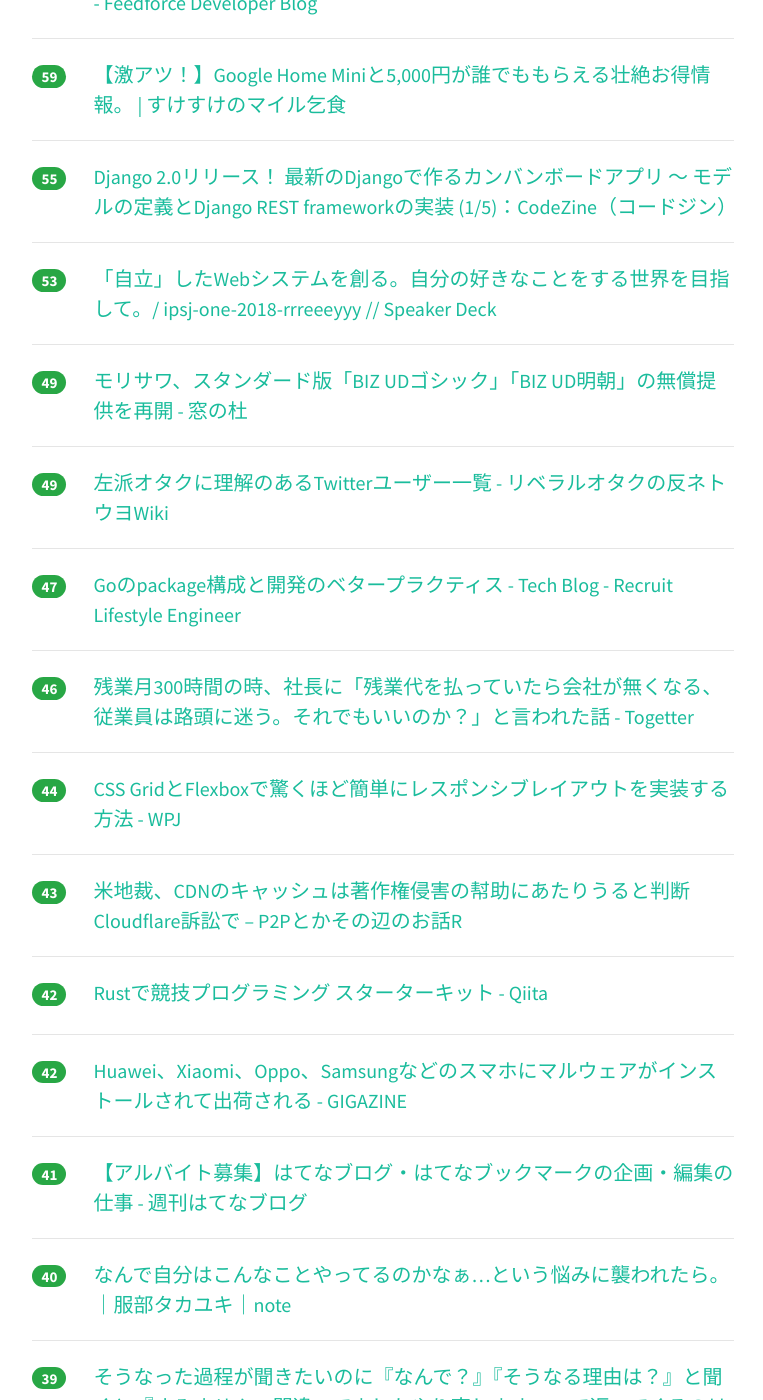
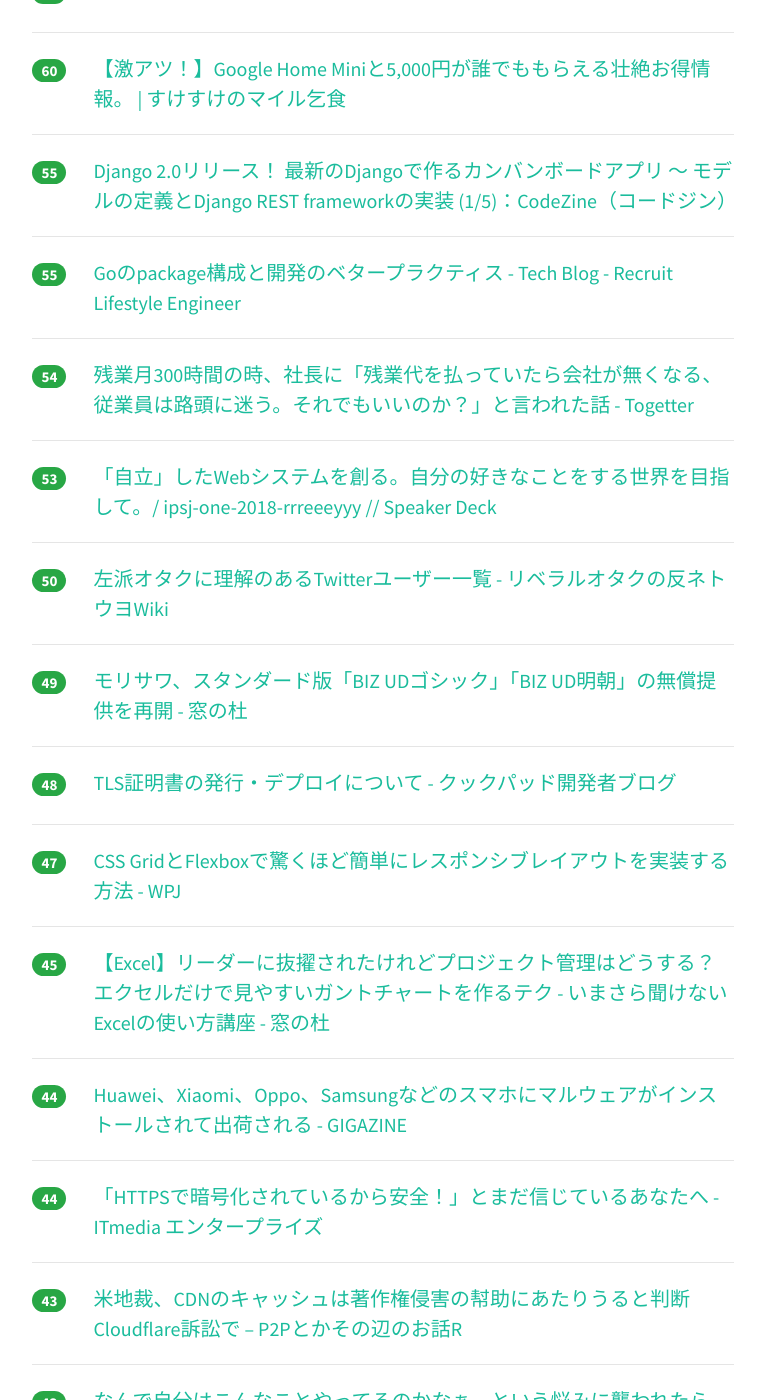
Before and after one commit to yatta47/hatena-matome-site, a Jekyll site: the page built from _posts/2018-03-16-hatena.md, in a window 1280 px wide and 1400 px high, scrolled down 1455 px. Shown: the whole window, without its empty margins (290-1053 px from the left). Built offline with Jekyll 4.4.1, drawn with Linux system fonts in a browser that asks for light colours; nearby versions of some CDN libraries; some of the changed text lies outside the part shown.

Commit message:
Updated 2018-03-16

```diff
--- a/_posts/2018-03-16-hatena.md
+++ b/_posts/2018-03-16-hatena.md
@@ -1,29 +1,34 @@
 ---
 layout: post
 title:  "2018-03-16 はてぶIT"
-date:   2018-03-16 22:02:28
+date:   2018-03-16 23:02:33
 tags: [it-hotentry]
 ---
-63 件のデータあり
+67 件のデータあり
 
 <hr><div class="row">
-<div class="col-1"><span class="badge badge-pill badge-success h2">447</span></div>
+<div class="col-1"><span class="badge badge-pill badge-success h2">456</span></div>
 <div class="col-11"><a href='https://qiita.com/jsakamoto/items/20d4893f6c8cdb0356f6' target='_blank'>C# で Single Page Web Application が書ける Blazor が凄かった件 - Qiita</a></div>
 </div>
 <hr>
 <div class="row">
-<div class="col-1"><span class="badge badge-pill badge-success h2">380</span></div>
+<div class="col-1"><span class="badge badge-pill badge-success h2">384</span></div>
 <div class="col-11"><a href='https://note.mu/nobgraphica/n/n3168349cacfd' target='_blank'>デザイナーの育成で大切にしたこと｜nobuo｜note</a></div>
 </div>
 <hr>
 <div class="row">
-<div class="col-1"><span class="badge badge-pill badge-success h2">260</span></div>
+<div class="col-1"><span class="badge badge-pill badge-success h2">267</span></div>
 <div class="col-11"><a href='https://about.mercari.com/press/news/article/20180316_atte_close/' target='_blank'>「メルカリ アッテ」サービス提供終了のお知らせ | 株式会社メルカリ</a></div>
 </div>
 <hr>
 <div class="row">
-<div class="col-1"><span class="badge badge-pill badge-success h2">259</span></div>
+<div class="col-1"><span class="badge badge-pill badge-success h2">260</span></div>
 <div class="col-11"><a href='https://this.kiji.is/346850898410488929' target='_blank'>小3男児がウイルス作成か　3人を児相通告、神奈川 - 共同通信</a></div>
+</div>
+<hr>
+<div class="row">
+<div class="col-1"><span class="badge badge-pill badge-success h2">166</span></div>
+<div class="col-11"><a href='http://nlab.itmedia.co.jp/nl/articles/1803/16/news094.html' target='_blank'>大手ゲーム攻略サイト「GameWith」、他サイトからの情報盗用で謝罪　勢い増す「企業型ゲーム攻略サイト」の問題浮き彫りに - ねとらぼ</a></div>
 </div>
 <hr>
 <div class="row">
@@ -32,28 +37,28 @@ tags: [it-hotentry]
 </div>
 <hr>
 <div class="row">
-<div class="col-1"><span class="badge badge-pill badge-success h2">130</span></div>
-<div class="col-11"><a href='http://nlab.itmedia.co.jp/nl/articles/1803/16/news094.html' target='_blank'>大手ゲーム攻略サイト「GameWith」、他サイトからの情報盗用で謝罪　勢い増す「企業型ゲーム攻略サイト」の問題浮き彫りに - ねとらぼ</a></div>
-</div>
-<hr>
-<div class="row">
-<div class="col-1"><span class="badge badge-pill badge-success h2">105</span></div>
+<div class="col-1"><span class="badge badge-pill badge-success h2">117</span></div>
 <div class="col-11"><a href='http://www.itmedia.co.jp/news/articles/1803/16/news071.html' target='_blank'>東京から寿司を“テレポーテーション”　味をデータ化、“ピクセル寿司”に - ITmedia NEWS</a></div>
 </div>
 <hr>
 <div class="row">
-<div class="col-1"><span class="badge badge-pill badge-success h2">97</span></div>
+<div class="col-1"><span class="badge badge-pill badge-success h2">101</span></div>
 <div class="col-11"><a href='https://coliss.com/articles/build-websites/operation/work/how-to-use-dialog-element.html' target='_blank'>HTML 5.2で新しく登場した<dialog>要素で、ダイアログ ボックスを実装する方法と注意点 | コリス</a></div>
 </div>
 <hr>
 <div class="row">
-<div class="col-1"><span class="badge badge-pill badge-success h2">92</span></div>
+<div class="col-1"><span class="badge badge-pill badge-success h2">100</span></div>
+<div class="col-11"><a href='https://copypet.jp/' target='_blank'>copypet.jp｜パーツで探す、web制作に使えるコピペサイト。</a></div>
+</div>
+<hr>
+<div class="row">
+<div class="col-1"><span class="badge badge-pill badge-success h2">96</span></div>
 <div class="col-11"><a href='http://blog-jp.mercariatte.com/entry/atte_close' target='_blank'>【重要】2018/05/31をもってメルカリ アッテのサービス提供を終了します - メルカリ アッテ公式ブログ</a></div>
 </div>
 <hr>
 <div class="row">
-<div class="col-1"><span class="badge badge-pill badge-success h2">66</span></div>
-<div class="col-11"><a href='https://copypet.jp/' target='_blank'>copypet.jp｜パーツで探す、web制作に使えるコピペサイト。</a></div>
+<div class="col-1"><span class="badge badge-pill badge-success h2">74</span></div>
+<div class="col-11"><a href='http://developer.feedforce.jp/entry/2018/03/16/141806' target='_blank'>GraphQLを使ったアプリケーションがリリースされたので勘所を考えた - Feedforce Developer Blog</a></div>
 </div>
 <hr>
 <div class="row">
@@ -67,12 +72,7 @@ tags: [it-hotentry]
 </div>
 <hr>
 <div class="row">
-<div class="col-1"><span class="badge badge-pill badge-success h2">64</span></div>
-<div class="col-11"><a href='http://developer.feedforce.jp/entry/2018/03/16/141806' target='_blank'>GraphQLを使ったアプリケーションがリリースされたので勘所を考えた - Feedforce Developer Blog</a></div>
-</div>
-<hr>
-<div class="row">
-<div class="col-1"><span class="badge badge-pill badge-success h2">59</span></div>
+<div class="col-1"><span class="badge badge-pill badge-success h2">60</span></div>
 <div class="col-11"><a href='https://www.sukesuke-mile-kojiki.net/entry/%E3%80%90%E6%BF%80%E3%82%A2%E3%83%84%EF%BC%81%E3%80%91google-home-mini%E3%81%A85000%E5%86%86%E3%81%8C%E8%AA%B0%E3%81%A7%E3%82%82%E3%82%82%E3%82%89%E3%81%88%E3%82%8B%E5%A3%AE%E7%B5%B6%E3%81%8A' target='_blank'>【激アツ！】Google Home Miniと5,000円が誰でももらえる壮絶お得情報。 | すけすけのマイル乞食</a></div>
 </div>
 <hr>
@@ -82,8 +82,23 @@ tags: [it-hotentry]
 </div>
 <hr>
 <div class="row">
+<div class="col-1"><span class="badge badge-pill badge-success h2">55</span></div>
+<div class="col-11"><a href='https://engineer.recruit-lifestyle.co.jp/techblog/2018-03-16-go-ddd/' target='_blank'>Goのpackage構成と開発のベタープラクティス - Tech Blog - Recruit Lifestyle Engineer</a></div>
+</div>
+<hr>
+<div class="row">
+<div class="col-1"><span class="badge badge-pill badge-success h2">54</span></div>
+<div class="col-11"><a href='https://togetter.com/li/1209111' target='_blank'>残業月300時間の時、社長に「残業代を払っていたら会社が無くなる、従業員は路頭に迷う。それでもいいのか？」と言われた話 - Togetter</a></div>
+</div>
+<hr>
+<div class="row">
 <div class="col-1"><span class="badge badge-pill badge-success h2">53</span></div>
 <div class="col-11"><a href='https://speakerdeck.com/rrreeeyyy/ipsj-one-2018-rrreeeyyy' target='_blank'>「自立」したWebシステムを創る。自分の好きなことをする世界を目指して。/ ipsj-one-2018-rrreeeyyy // Speaker Deck</a></div>
+</div>
+<hr>
+<div class="row">
+<div class="col-1"><span class="badge badge-pill badge-success h2">50</span></div>
+<div class="col-11"><a href='http://seesaawiki.jp/libeota/d/%BA%B8%C7%C9%A5%AA%A5%BF%A5%AF%A4%CB%CD%FD%B2%F2%A4%CE%A4%A2%A4%EBTwitter%A5%E6%A1%BC%A5%B6%A1%BC%B0%EC%CD%F7' target='_blank'>左派オタクに理解のあるTwitterユーザー一覧 - リベラルオタクの反ネトウヨWiki</a></div>
 </div>
 <hr>
 <div class="row">
@@ -92,23 +107,28 @@ tags: [it-hotentry]
 </div>
 <hr>
 <div class="row">
-<div class="col-1"><span class="badge badge-pill badge-success h2">49</span></div>
-<div class="col-11"><a href='http://seesaawiki.jp/libeota/d/%BA%B8%C7%C9%A5%AA%A5%BF%A5%AF%A4%CB%CD%FD%B2%F2%A4%CE%A4%A2%A4%EBTwitter%A5%E6%A1%BC%A5%B6%A1%BC%B0%EC%CD%F7' target='_blank'>左派オタクに理解のあるTwitterユーザー一覧 - リベラルオタクの反ネトウヨWiki</a></div>
+<div class="col-1"><span class="badge badge-pill badge-success h2">48</span></div>
+<div class="col-11"><a href='http://techlife.cookpad.com/entry/2018/03/16/115340' target='_blank'>TLS証明書の発行・デプロイについて - クックパッド開発者ブログ</a></div>
 </div>
 <hr>
 <div class="row">
 <div class="col-1"><span class="badge badge-pill badge-success h2">47</span></div>
-<div class="col-11"><a href='https://engineer.recruit-lifestyle.co.jp/techblog/2018-03-16-go-ddd/' target='_blank'>Goのpackage構成と開発のベタープラクティス - Tech Blog - Recruit Lifestyle Engineer</a></div>
+<div class="col-11"><a href='https://www.webprofessional.jp/media-queries-using-css-grid-and-flexbox/' target='_blank'>CSS GridとFlexboxで驚くほど簡単にレスポンシブレイアウトを実装する方法 - WPJ</a></div>
 </div>
 <hr>
 <div class="row">
-<div class="col-1"><span class="badge badge-pill badge-success h2">46</span></div>
-<div class="col-11"><a href='https://togetter.com/li/1209111' target='_blank'>残業月300時間の時、社長に「残業代を払っていたら会社が無くなる、従業員は路頭に迷う。それでもいいのか？」と言われた話 - Togetter</a></div>
+<div class="col-1"><span class="badge badge-pill badge-success h2">45</span></div>
+<div class="col-11"><a href='https://forest.watch.impress.co.jp/docs/serial/exceltips/1111391.html' target='_blank'>【Excel】リーダーに抜擢されたけれどプロジェクト管理はどうする？エクセルだけで見やすいガントチャートを作るテク - いまさら聞けないExcelの使い方講座 - 窓の杜</a></div>
 </div>
 <hr>
 <div class="row">
 <div class="col-1"><span class="badge badge-pill badge-success h2">44</span></div>
-<div class="col-11"><a href='https://www.webprofessional.jp/media-queries-using-css-grid-and-flexbox/' target='_blank'>CSS GridとFlexboxで驚くほど簡単にレスポンシブレイアウトを実装する方法 - WPJ</a></div>
+<div class="col-11"><a href='https://gigazine.net/news/20180316-rottensys/' target='_blank'>Huawei、Xiaomi、Oppo、Samsungなどのスマホにマルウェアがインストールされて出荷される - GIGAZINE</a></div>
+</div>
+<hr>
+<div class="row">
+<div class="col-1"><span class="badge badge-pill badge-success h2">44</span></div>
+<div class="col-11"><a href='http://www.itmedia.co.jp/enterprise/articles/1803/16/news015.html' target='_blank'>「HTTPSで暗号化されているから安全！」とまだ信じているあなたへ - ITmedia エンタープライズ</a></div>
 </div>
 <hr>
 <div class="row">
@@ -117,13 +137,13 @@ tags: [it-hotentry]
 </div>
 <hr>
 <div class="row">
-<div class="col-1"><span class="badge badge-pill badge-success h2">42</span></div>
-<div class="col-11"><a href='https://qiita.com/hatoo@github/items/fa14ad36a1b568d14f3e' target='_blank'>Rustで競技プログラミング スターターキット - Qiita</a></div>
+<div class="col-1"><span class="badge badge-pill badge-success h2">43</span></div>
+<div class="col-11"><a href='https://note.mu/thattori/n/n7f7941d15fa1' target='_blank'>なんで自分はこんなことやってるのかなぁ…という悩みに襲われたら。｜服部タカユキ｜note</a></div>
 </div>
 <hr>
 <div class="row">
 <div class="col-1"><span class="badge badge-pill badge-success h2">42</span></div>
-<div class="col-11"><a href='https://gigazine.net/news/20180316-rottensys/' target='_blank'>Huawei、Xiaomi、Oppo、Samsungなどのスマホにマルウェアがインストールされて出荷される - GIGAZINE</a></div>
+<div class="col-11"><a href='https://qiita.com/hatoo@github/items/fa14ad36a1b568d14f3e' target='_blank'>Rustで競技プログラミング スターターキット - Qiita</a></div>
 </div>
 <hr>
 <div class="row">
@@ -133,7 +153,7 @@ tags: [it-hotentry]
 <hr>
 <div class="row">
 <div class="col-1"><span class="badge badge-pill badge-success h2">40</span></div>
-<div class="col-11"><a href='https://note.mu/thattori/n/n7f7941d15fa1' target='_blank'>なんで自分はこんなことやってるのかなぁ…という悩みに襲われたら。｜服部タカユキ｜note</a></div>
+<div class="col-11"><a href='https://pc.watch.impress.co.jp/docs/column/config/1111852.html' target='_blank'>【山田祥平のRe:config.sys】フルMVNOにしかできないことって何だ - PC Watch</a></div>
 </div>
 <hr>
 <div class="row">
@@ -147,16 +167,6 @@ tags: [it-hotentry]
 </div>
 <hr>
 <div class="row">
-<div class="col-1"><span class="badge badge-pill badge-success h2">39</span></div>
-<div class="col-11"><a href='https://pc.watch.impress.co.jp/docs/column/config/1111852.html' target='_blank'>【山田祥平のRe:config.sys】フルMVNOにしかできないことって何だ - PC Watch</a></div>
-</div>
-<hr>
-<div class="row">
-<div class="col-1"><span class="badge badge-pill badge-success h2">39</span></div>
-<div class="col-11"><a href='https://forest.watch.impress.co.jp/docs/serial/exceltips/1111391.html' target='_blank'>【Excel】リーダーに抜擢されたけれどプロジェクト管理はどうする？エクセルだけで見やすいガントチャートを作るテク - いまさら聞けないExcelの使い方講座 - 窓の杜</a></div>
-</div>
-<hr>
-<div class="row">
 <div class="col-1"><span class="badge badge-pill badge-success h2">38</span></div>
 <div class="col-11"><a href='https://qiita.com/mizchi/items/1ed9efd962110712b56b' target='_blank'>next.js で lighthouse 満点を目指した - Qiita</a></div>
 </div>
@@ -167,8 +177,8 @@ tags: [it-hotentry]
 </div>
 <hr>
 <div class="row">
-<div class="col-1"><span class="badge badge-pill badge-success h2">37</span></div>
-<div class="col-11"><a href='http://techlife.cookpad.com/entry/2018/03/16/115340' target='_blank'>TLS証明書の発行・デプロイについて - クックパッド開発者ブログ</a></div>
+<div class="col-1"><span class="badge badge-pill badge-success h2">36</span></div>
+<div class="col-11"><a href='https://ics.media/entry/17470' target='_blank'>JavaScript製アニメーションライブラリの原理！ イージングとCSSフィルターを組み込む方法 - ICS MEDIA</a></div>
 </div>
 <hr>
 <div class="row">
@@ -192,16 +202,6 @@ tags: [it-hotentry]
 </div>
 <hr>
 <div class="row">
-<div class="col-1"><span class="badge badge-pill badge-success h2">32</span></div>
-<div class="col-11"><a href='http://www.itmedia.co.jp/enterprise/articles/1803/16/news015.html' target='_blank'>「HTTPSで暗号化されているから安全！」とまだ信じているあなたへ - ITmedia エンタープライズ</a></div>
-</div>
-<hr>
-<div class="row">
-<div class="col-1"><span class="badge badge-pill badge-success h2">31</span></div>
-<div class="col-11"><a href='https://ics.media/entry/17470' target='_blank'>JavaScript製アニメーションライブラリの原理！ イージングとCSSフィルターを組み込む方法 - ICS MEDIA</a></div>
-</div>
-<hr>
-<div class="row">
 <div class="col-1"><span class="badge badge-pill badge-success h2">30</span></div>
 <div class="col-11"><a href='https://internet.watch.impress.co.jp/docs/imreboot/column/1111735.html' target='_blank'>やはり日本のITスキルは周回遅れ、ITとは何かの再認識を【iNTERNET magazine Reboot】 - INTERNET Watch</a></div>
 </div>
@@ -222,6 +222,11 @@ tags: [it-hotentry]
 </div>
 <hr>
 <div class="row">
+<div class="col-1"><span class="badge badge-pill badge-success h2">28</span></div>
+<div class="col-11"><a href='http://blog.otakumode.com/2018/03/16/remote-work-2018/' target='_blank'>リモートワークについて | Tokyo Otaku Mode Blog</a></div>
+</div>
+<hr>
+<div class="row">
 <div class="col-1"><span class="badge badge-pill badge-success h2">27</span></div>
 <div class="col-11"><a href='http://www.itmedia.co.jp/news/articles/1803/15/news117.html' target='_blank'>過酷すぎ？　モバイルバッテリーを釘刺し、火あぶりに　Cheeroの「安全性試験」がガチすぎる理由 (1/2) - ITmedia NEWS</a></div>
 </div>
@@ -232,13 +237,33 @@ tags: [it-hotentry]
 </div>
 <hr>
 <div class="row">
+<div class="col-1"><span class="badge badge-pill badge-success h2">27</span></div>
+<div class="col-11"><a href='https://security.srad.jp/story/18/03/16/0512259/' target='_blank'>Let's Encrypt、ワイルドカード証明書の発行を開始 | スラド セキュリティ</a></div>
+</div>
+<hr>
+<div class="row">
+<div class="col-1"><span class="badge badge-pill badge-success h2">27</span></div>
+<div class="col-11"><a href='https://www.nikkei.com/article/DGXMZO28228340W8A310C1EA6000/' target='_blank'>アリババ、日本版スマホ決済延期　情報流出に懸念の声　　：日本経済新聞</a></div>
+</div>
+<hr>
+<div class="row">
 <div class="col-1"><span class="badge badge-pill badge-success h2">26</span></div>
 <div class="col-11"><a href='http://s-max.jp/archives/1742481.html' target='_blank'>IIJが日本初のフルMVNOによる携帯電話サービスを提供開始！NTTドコモ網で加入者管理機能（HLR／HSS）を保有・運用し、まずは法人向けと訪日向け「Japan Travel SIM」で提供 - S-MAX</a></div>
 </div>
 <hr>
 <div class="row">
+<div class="col-1"><span class="badge badge-pill badge-success h2">26</span></div>
+<div class="col-11"><a href='http://www.itmedia.co.jp/pcuser/articles/1803/16/news086.html' target='_blank'>貸出機の破損がまかり通る、メーカーと量販店の行き違い (1/2) - ITmedia PC USER</a></div>
+</div>
+<hr>
+<div class="row">
 <div class="col-1"><span class="badge badge-pill badge-success h2">25</span></div>
 <div class="col-11"><a href='http://www.atmarkit.co.jp/ait/articles/1803/16/news052.html' target='_blank'>AWSの「大阪ローカルリージョン」とは何か、日本法人が説明：「ローカル」リージョンと呼ぶ理由 - ＠IT</a></div>
+</div>
+<hr>
+<div class="row">
+<div class="col-1"><span class="badge badge-pill badge-success h2">25</span></div>
+<div class="col-11"><a href='https://japan.zdnet.com/article/35116259/' target='_blank'>トーバルズ氏、AMD製プロセッサの脆弱性に関するCTS Labsの主張を一蹴 - ZDNet Japan</a></div>
 </div>
 <hr>
 <div class="row">
@@ -248,17 +273,12 @@ tags: [it-hotentry]
 <hr>
 <div class="row">
 <div class="col-1"><span class="badge badge-pill badge-success h2">24</span></div>
-<div class="col-11"><a href='https://japan.zdnet.com/article/35116259/' target='_blank'>トーバルズ氏、AMD製プロセッサの脆弱性に関するCTS Labsの主張を一蹴 - ZDNet Japan</a></div>
+<div class="col-11"><a href='https://blogs.msdn.microsoft.com/typescript/2018/03/15/announcing-typescript-2-8-rc/' target='_blank'>Announcing TypeScript 2.8 RC | TypeScript</a></div>
 </div>
 <hr>
 <div class="row">
 <div class="col-1"><span class="badge badge-pill badge-success h2">23</span></div>
 <div class="col-11"><a href='https://anond.hatelabo.jp/20180316002910' target='_blank'>世界三大時間を忘れるもの</a></div>
-</div>
-<hr>
-<div class="row">
-<div class="col-1"><span class="badge badge-pill badge-success h2">23</span></div>
-<div class="col-11"><a href='http://www.itmedia.co.jp/pcuser/articles/1803/16/news086.html' target='_blank'>貸出機の破損がまかり通る、メーカーと量販店の行き違い (1/2) - ITmedia PC USER</a></div>
 </div>
 <hr>
 <div class="row">
@@ -268,27 +288,22 @@ tags: [it-hotentry]
 <hr>
 <div class="row">
 <div class="col-1"><span class="badge badge-pill badge-success h2">22</span></div>
-<div class="col-11"><a href='https://blogs.msdn.microsoft.com/typescript/2018/03/15/announcing-typescript-2-8-rc/' target='_blank'>Announcing TypeScript 2.8 RC | TypeScript</a></div>
-</div>
-<hr>
-<div class="row">
-<div class="col-1"><span class="badge badge-pill badge-success h2">22</span></div>
 <div class="col-11"><a href='http://nlab.itmedia.co.jp/nl/articles/1803/15/news136.html' target='_blank'>ホワイトハウスがゲームの暴力性を訴える動画公開 → NPO団体が「ゲームの美しさ」を切り取った動画を公開し反論 - ねとらぼ</a></div>
 </div>
 <hr>
 <div class="row">
-<div class="col-1"><span class="badge badge-pill badge-success h2">22</span></div>
-<div class="col-11"><a href='https://security.srad.jp/story/18/03/16/0512259/' target='_blank'>Let's Encrypt、ワイルドカード証明書の発行を開始 | スラド セキュリティ</a></div>
-</div>
-<hr>
-<div class="row">
 <div class="col-1"><span class="badge badge-pill badge-success h2">21</span></div>
-<div class="col-11"><a href='https://www.nikkei.com/article/DGXMZO28228340W8A310C1EA6000/' target='_blank'>アリババ、日本版スマホ決済延期　情報流出に懸念の声　　：日本経済新聞</a></div>
+<div class="col-11"><a href='https://note.mu/fladdict/n/n9f2e4c1409fb' target='_blank'>noteでコードが投稿できるようになりましたβ｜深津 貴之 (fladdict)｜note</a></div>
 </div>
 <hr>
 <div class="row">
 <div class="col-1"><span class="badge badge-pill badge-success h2">19</span></div>
-<div class="col-11"><a href='https://note.mu/fladdict/n/n9f2e4c1409fb' target='_blank'>noteでコードが投稿できるようになりましたβ｜深津 貴之 (fladdict)｜note</a></div>
+<div class="col-11"><a href='https://www.j-cast.com/2018/03/16323857.html' target='_blank'>攻略サイト大手が「丸パクリ」 「元記事」会社の指摘に「問題なし」一転、謝罪 : J-CASTニュース</a></div>
+</div>
+<hr>
+<div class="row">
+<div class="col-1"><span class="badge badge-pill badge-success h2">19</span></div>
+<div class="col-11"><a href='http://mrkn.hatenablog.com/entry/2018/03/16/135847' target='_blank'>ちくま学芸文庫の数学書の Kindle 版がたくさん増えていた - 恒温動物の生活ログ</a></div>
 </div>
 <hr>
 <div class="row">
@@ -317,6 +332,11 @@ tags: [it-hotentry]
 </div>
 <hr>
 <div class="row">
+<div class="col-1"><span class="badge badge-pill badge-success h2">14</span></div>
+<div class="col-11"><a href='https://anond.hatelabo.jp/20180316112022' target='_blank'>増田は「ザ・ゴール」を読んだことはないのかな？ 時は大航海時代。その時..</a></div>
+</div>
+<hr>
+<div class="row">
 <div class="col-1"><span class="badge badge-pill badge-success h2">12</span></div>
 <div class="col-11"><a href='http://twitter.com/minamichita_tw/status/973438575634276352' target='_blank'>南知多町さんのツイート: "EM菌で川をきれいに！ 町では役場（環境課）、役場各サービスセンター（両島を除く）、師崎公民館で無料配布をしています。 EM菌の詳しい説明はリンク先で確認</a></div>
 </div>
```
